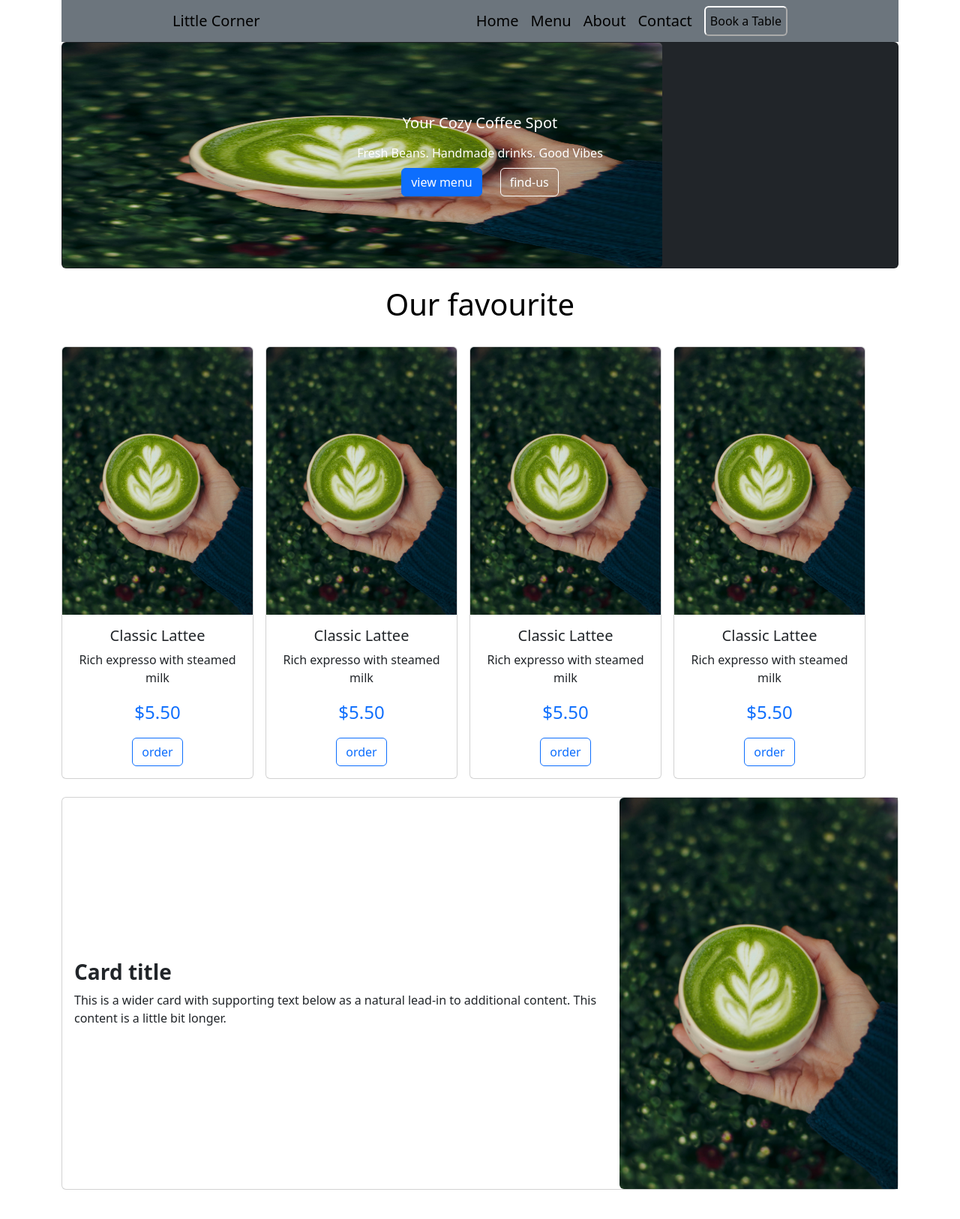
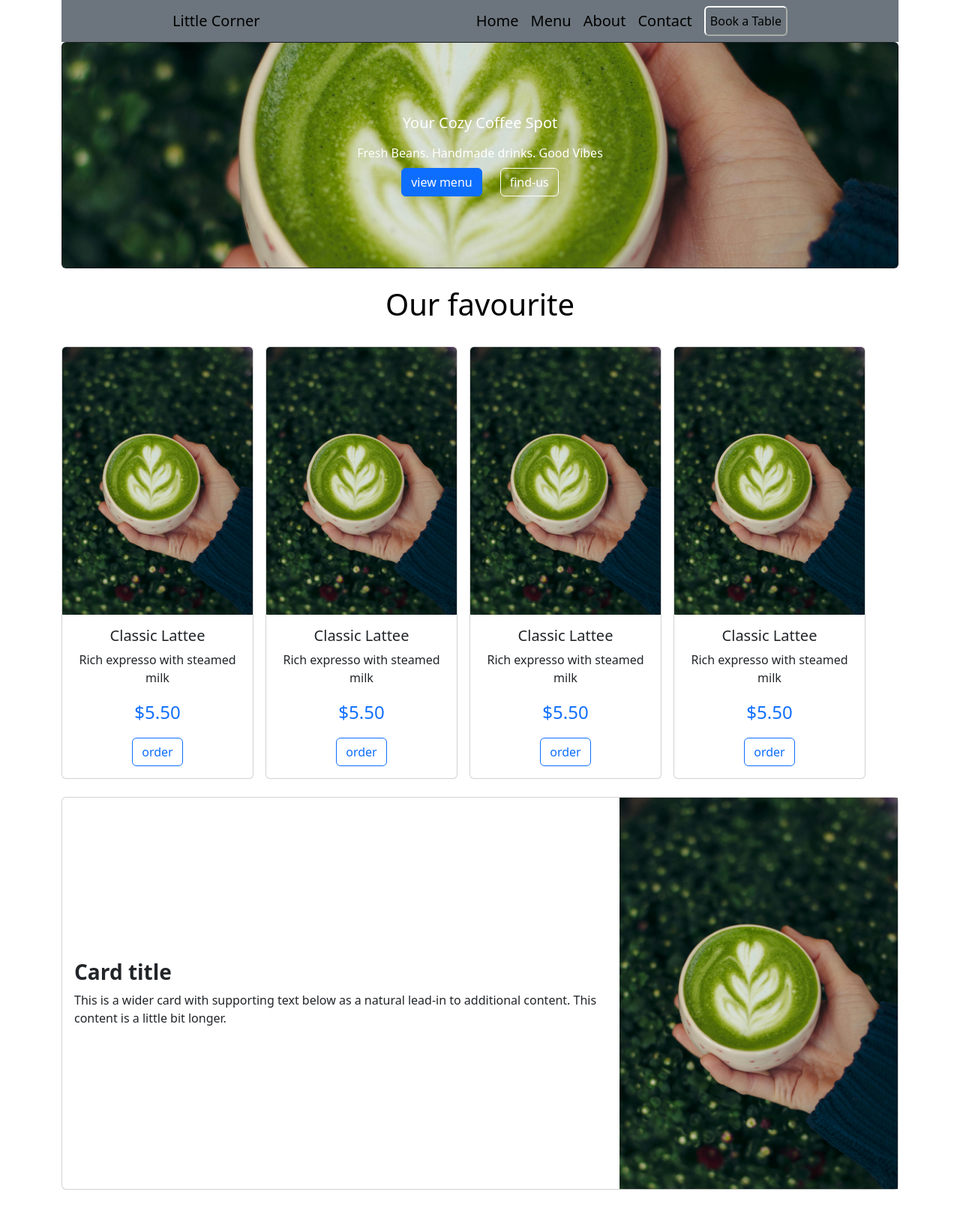
Before and after one commit to Luffy-28/littlecorner, a plain HTML site: page classwork/index.html in a window 1280 px wide. Shown: the whole page at 75% size. Drawn offline with nearby package versions, Linux system fonts and the light colour scheme.

Commit message:
some changes in html

```diff
--- a/classwork/index.html
+++ b/classwork/index.html
@@ -31,7 +31,7 @@
             </div>
         </nav>
         <div class="card text-bg-dark w-100 h-80px">
-            <img src="/pexels-raymond-petrik-1448389535-28730007.jpg" class="card-img" alt="...">
+            <img src="/pexels-raymond-petrik-1448389535-28730007.jpg" class="card-img w-100 object-fit-cover" alt="...">
             <div class="card-img-overlay d-flex flex-column justify-content-center align-items-center gap-2">
                 <div class="header">
                     <h5 class="card-title ">Your Cozy Coffee Spot</h5>
@@ -107,7 +107,7 @@
                         </div>
                     </div>
                     <div class="col-md-4">
-                        <img src="/pexels-raymond-petrik-1448389535-28730007.jpg" class="img-fluid rounded-start" alt="...">
+                        <img src="/pexels-raymond-petrik-1448389535-28730007.jpg" class="img-fluid" alt="...">
                     </div>
                 </div>
             </div>
```
